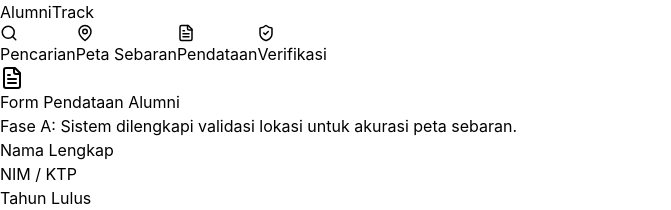
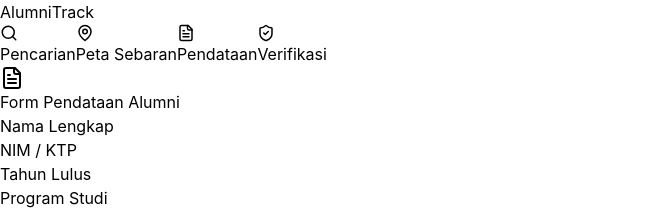
Before and after one commit to NFRamz/Rekayasa-Kebutuhan, a React (Vite) app: page / in a window 1280 px wide. Both pictures are taken after a click on the button "Pendataan". Shown: the top 210 px of the page, without its empty margins (0-671 px from the left). Built offline with nearby package versions, Linux system fonts and the light colour scheme; no server answers; the database is empty.

Commit message:
Update PendataanView.jsx

```diff
--- a/src/views/PendataanView.jsx
+++ b/src/views/PendataanView.jsx
@@ -11,7 +11,6 @@
   return (
     <div className="max-w-2xl mx-auto animate-in fade-in slide-in-from-bottom-4 duration-500">
       <h2 className="text-2xl font-bold text-gray-800 mb-2 flex items-center gap-2"><FileText className="text-blue-600" /> Form Pendataan Alumni</h2>
-      <p className="text-sm text-gray-500 mb-6">Fase A: Sistem dilengkapi validasi lokasi untuk akurasi peta sebaran.</p>
 
       {success && <div className="bg-green-100 text-green-700 px-4 py-3 rounded mb-4 flex items-center gap-2"><CheckCircle size={20} /> Data dan Koordinat berhasil disimpan ke antrean verifikasi!</div>}
 
```
